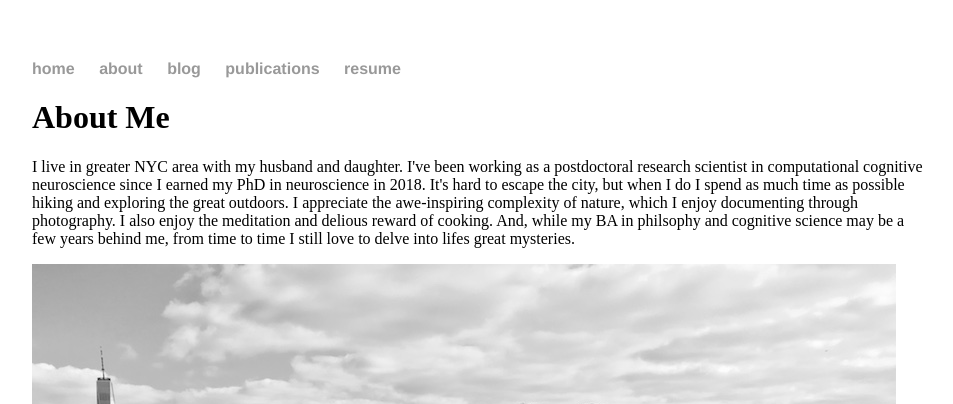
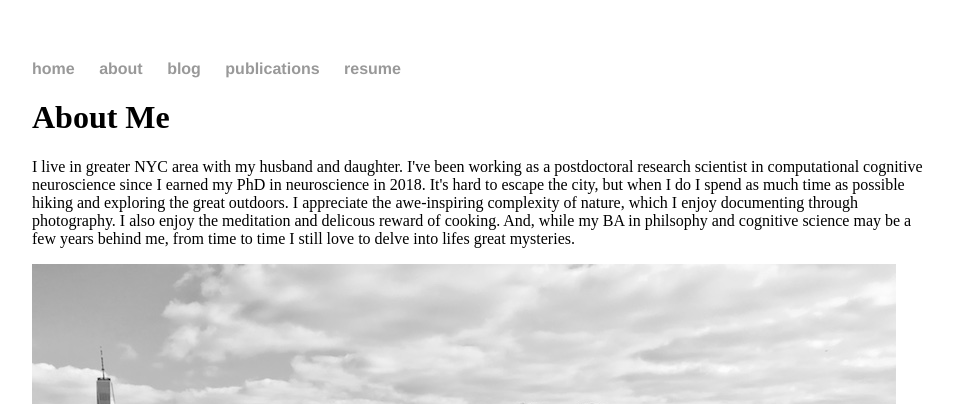
Before and after one commit to klbegany/klarnemann.github.io, a Jekyll site: the page built from about/index.html, in a window 1280 px wide. Shown: the top 404 px of the page, without its empty margins (160-1113 px from the left). Built offline with Jekyll 4.4.1, drawn with Linux system fonts in a browser that asks for light colours.

```diff
--- a/about/index.html
+++ b/about/index.html
@@ -4,7 +4,7 @@ title: About Me
 ---
 <div class="blurb">
 	<h1>About Me</h1>
-	<p>I live in greater NYC area with my husband and daughter. I've been working as a postdoctoral research scientist in computational cognitive neuroscience since I earned my PhD in neuroscience in 2018. It's hard to escape the city, but when I do I spend as much time as possible hiking and exploring the great outdoors. I appreciate the awe-inspiring complexity of nature, which I enjoy documenting through photography. I also enjoy the meditation and delious reward of cooking. And, while my BA in philsophy and cognitive science may be a few years behind me, from time to time I still love to delve into lifes great mysteries.</p>
+	<p>I live in greater NYC area with my husband and daughter. I've been working as a postdoctoral research scientist in computational cognitive neuroscience since I earned my PhD in neuroscience in 2018. It's hard to escape the city, but when I do I spend as much time as possible hiking and exploring the great outdoors. I appreciate the awe-inspiring complexity of nature, which I enjoy documenting through photography. I also enjoy the meditation and delicous reward of cooking. And, while my BA in philsophy and cognitive science may be a few years behind me, from time to time I still love to delve into lifes great mysteries.</p>
 	<img src="{{ site.url }}/images/family.jpg">
 
 </div><!-- /.blurb -->
```
Also changed, not shown: resume/index.html (added, +7 -0 lines).
